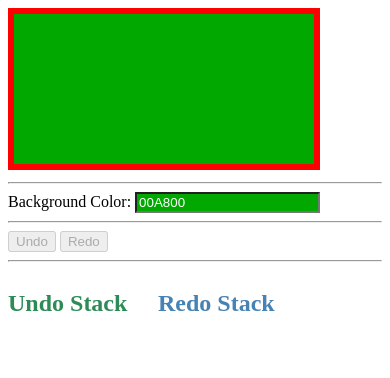
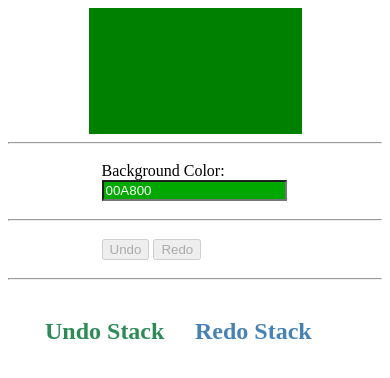
Before and after one commit to shripada/undoredojs, a plain HTML site: page index.html in a window 390 px wide. Drawn offline with Linux system fonts and the light colour scheme.

Commit message:
Fix Responsive issues

```diff
--- a/index.html
+++ b/index.html
@@ -6,16 +6,20 @@
 <body>
 
 	<script src="jscolor.js"></script>
+	<div class="center headDiv" id="myCanvas" style="background-color:green;">
+	</div>
+	<hr>
+	<div class= "center">
+		Background Color: <input id="colorpicker" class="jscolor" value="00A800">
+	</div>
 
-<canvas id="myCanvas" width="300" height="150" style="border:6px solid red; background-color:#00A800";>
-Your browser does not support the HTML5 canvas tag.</canvas>
 	<hr>
-	Background Color: <input id="colorpicker" class="jscolor" value="00A800">
-<hr>
+	<div class = "center">
 		<button id="undo"> Undo </button>
 		<button id="redo"> Redo </button>
+	</div>
 	<hr>
-<div id= "wrapper">
+	<div id= "wrapper" class = "center">
 		<div id = "first">
 			<h2> Undo Stack </h2>
 			<ul id= "undoList"> </ul>
--- a/style.css
+++ b/style.css
@@ -23,3 +23,16 @@ li:not(:last-child) {
 #second>h2{
     color: steelblue;
 }
+
+.center {
+    margin: auto;
+    width: 50%;
+
+    padding: 10px;
+}
+
+.headDiv {
+    height: 100px;
+    border: 3px solid green;
+    background-color: green;
+}
```
Lines whose indentation alone changed are shown as unchanged.
